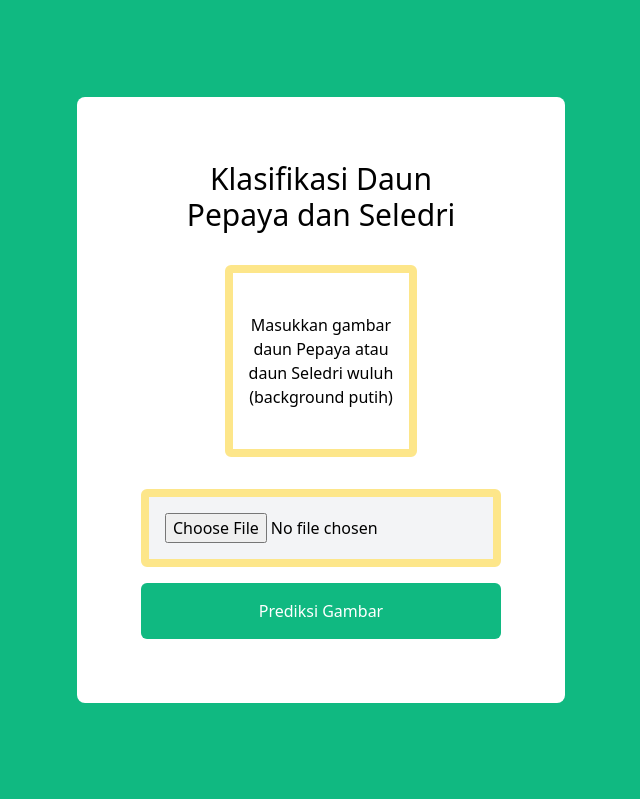
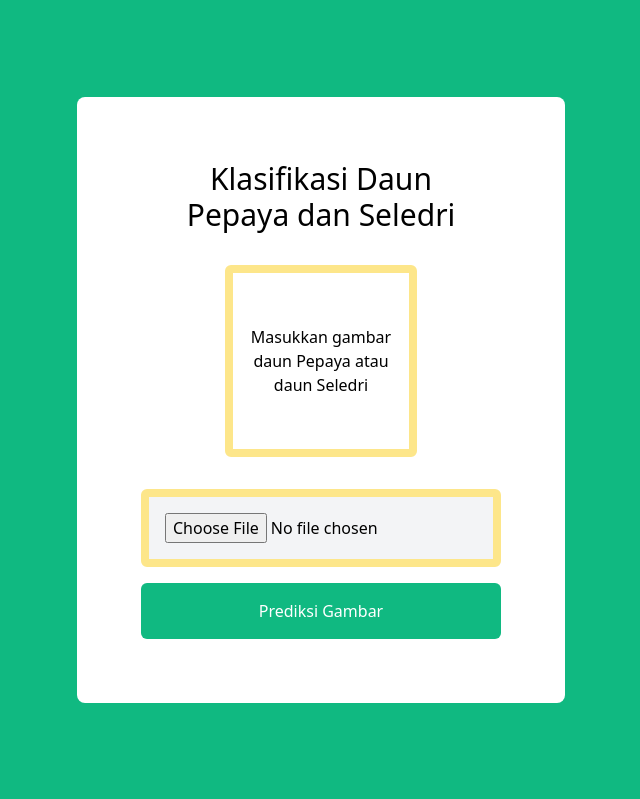
Before and after one commit to adyjul/website-ML, a Flask app: page / in a window 1280 px wide. Shown: the top 799 px of the page, without its empty margins (319-959 px from the left). Run offline with Flask 2, Linux system fonts and the light colour scheme.

Commit message:
fix some error

```diff
--- a/templates/index.html
+++ b/templates/index.html
@@ -53,7 +53,7 @@
                     "
                 >
                     <p class="text-center">
-                        Masukkan gambar daun Pepaya atau daun Seledri wuluh (background putih)
+                        Masukkan gambar daun Pepaya atau daun Seledri
                     </p>
                 </div>
                 {% endif %} {% if prediction %}
```
